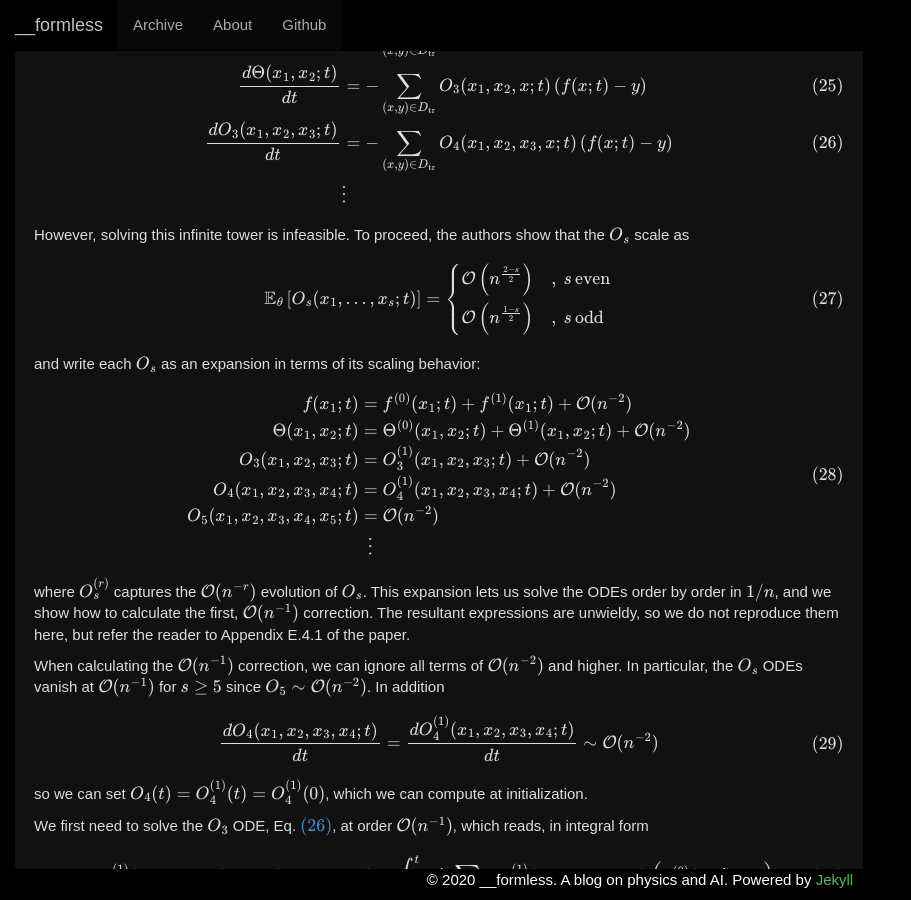
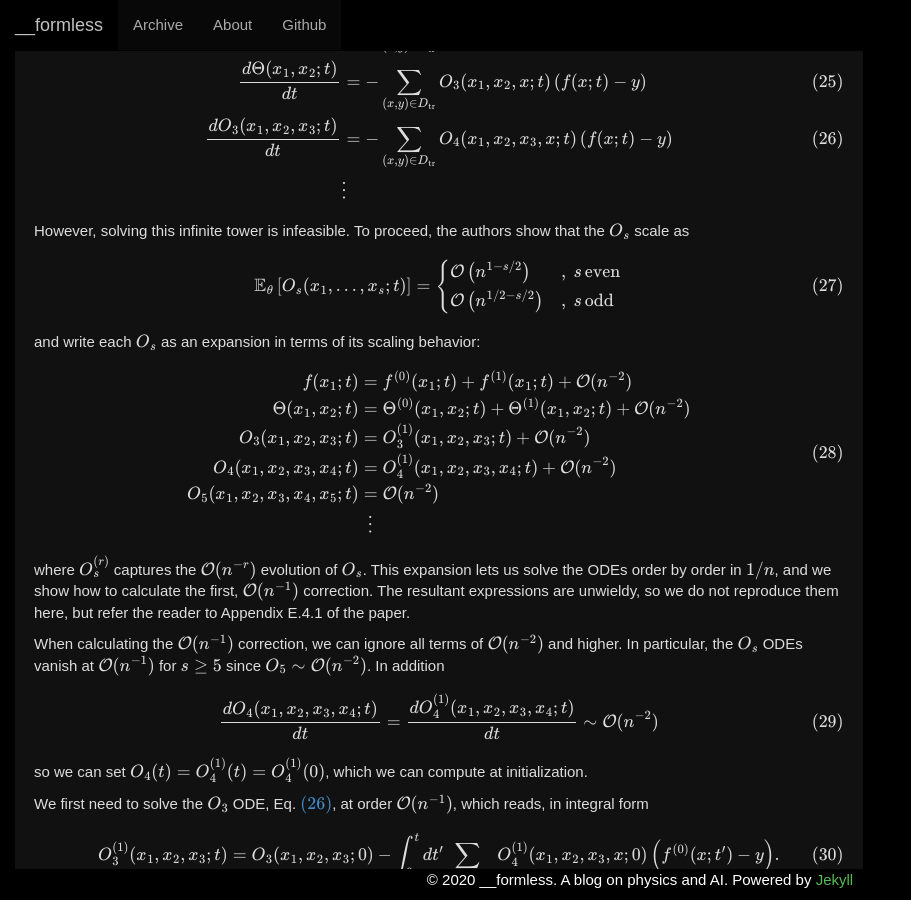
Before and after one commit to fineline179/fineline179.github.io, a Jekyll site: the page built from _posts/2019-12-31-Asymptotics-of-Wide-Networks-from-Feynman-Diagrams.md, in a window 1280 px wide and 900 px high, scrolled down 9042 px. Shown: the whole window, without its empty margins (0-911 px from the left). Built offline with Jekyll 4.4.1, drawn with Linux system fonts in a browser that asks for light colours; some web fonts are replaced; formulas are drawn with MathJax 3; some of the changed text lies outside the part shown.

Commit message:
bp2: made some fractions inline for easier reading.

```diff
--- a/_posts/2019-12-31-Asymptotics-of-Wide-Networks-from-Feynman-Diagrams.md
+++ b/_posts/2019-12-31-Asymptotics-of-Wide-Networks-from-Feynman-Diagrams.md
@@ -30,12 +30,12 @@ $$
 \end{align}
 $$
 
-during training. Here $D_{\textrm{tr}}$ is the training set, $(x', y')$ is a
-specific training input and target value pair, the $\theta^\mu$ are the weights of the
-neural network, $\ell(x', y')$ is the single sample loss, such that $L =
-\sum_{(x',y') \in D_{\textrm{tr}}} \ell(x',y')$ is the total loss, and we have defined
-$\Theta(x, x') = \sum_\mu \frac{\partial f(x)}{\partial \theta^\mu} \frac{\partial
-f(x')}{\partial \theta^\mu}$ as the Neural Tangent Kernel (NTK). If we use the mean
+during training. Here $D_{\textrm{tr}}$ is the training set, $(x', y')$ is a specific
+training input and target value pair, the $\theta^\mu$ are the weights of the neural
+network, $\ell(x', y')$ is the single sample loss, such that $L = \sum_{(x',y') \in
+D_{\textrm{tr}}} \ell(x',y')$ is the total loss, and we have defined $\Theta(x, x') =
+\sum_\mu \left( \partial f(x) / \partial \theta^\mu \right) \left( \partial f(x') /
+\partial \theta^\mu \right)$ as the Neural Tangent Kernel (NTK). If we use the mean
 squared error (MSE) for our loss, we have
 
 \begin{equation}
@@ -651,8 +651,8 @@ $$
 \begin{equation}
   \mathbb{E}_\theta \left[ O_{s}(x_1,\ldots,x_s;t) \right] =
   \left\{\begin{array}{ll}
-           \mathcal{O}\left(n^{\frac{2-s}{2}}\right)&,\  s\, \textrm{even}\\
-           \mathcal{O}\left(n^{\frac{1-s}{2}}\right) &,\  s\, \textrm{odd}
+           \mathcal{O}\left(n^{1-s/2}\right)&,\  s\, \textrm{even}\\
+           \mathcal{O}\left(n^{1/2-s/2}\right) &,\  s\, \textrm{odd}
          \end{array}\right.\,
 \end{equation}
 $$
```
